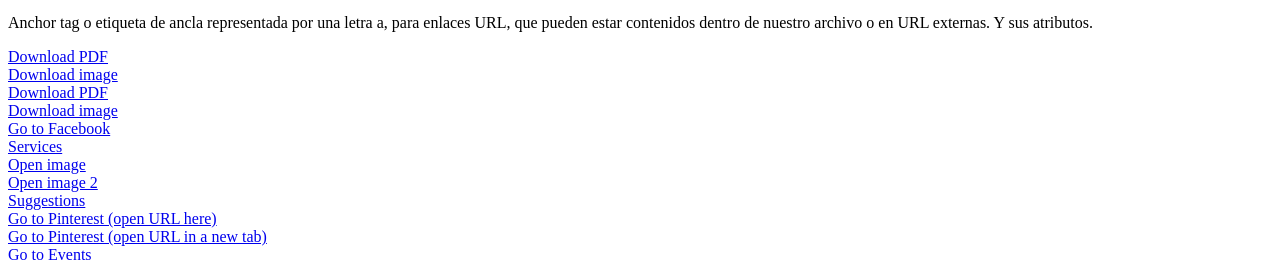
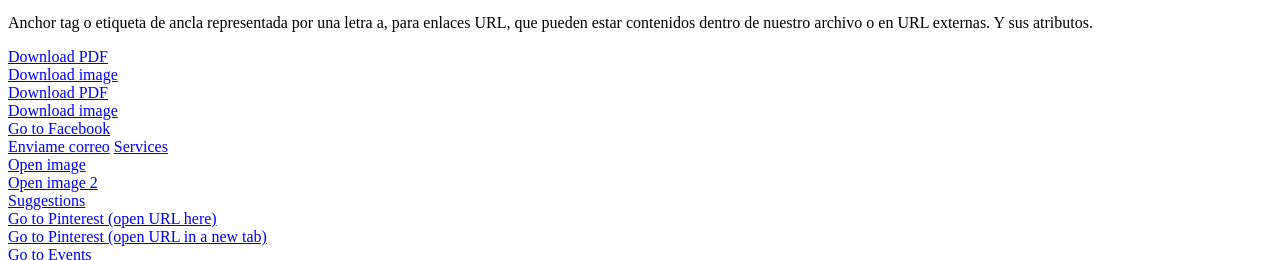
Before and after one commit to sarimartinez250-hue/HTML-course, a plain HTML site: page index.html in a window 1280 px wide. Shown: the part 780-1040 px from the top of the page. Drawn offline with Linux system fonts and the light colour scheme.

Commit message:
index.html

```diff
--- a/index.html
+++ b/index.html
@@ -31,6 +31,7 @@
   <!--HREF-->
   <a href="https://www.facebook.com/?locale=es_LA">Go to Facebook</a>
   <br>
+  <a href="mailto:sarimartinez250@gmail.com">Enviame correo</a>
   <!--Abre un archivo contenido dentro de la misma carpeta raiz(principal=PORTAFOLIOJESS)-->
   <a href="servicios.html">Services</a>
   <br>
@@ -150,4 +151,5 @@ TIP: Para hacer mas facil el calculo de coordenadas sin hacerlo manualmente, pod
   title="Parte sin informacion">
 </map>
 </body>
+
 </html>
```
